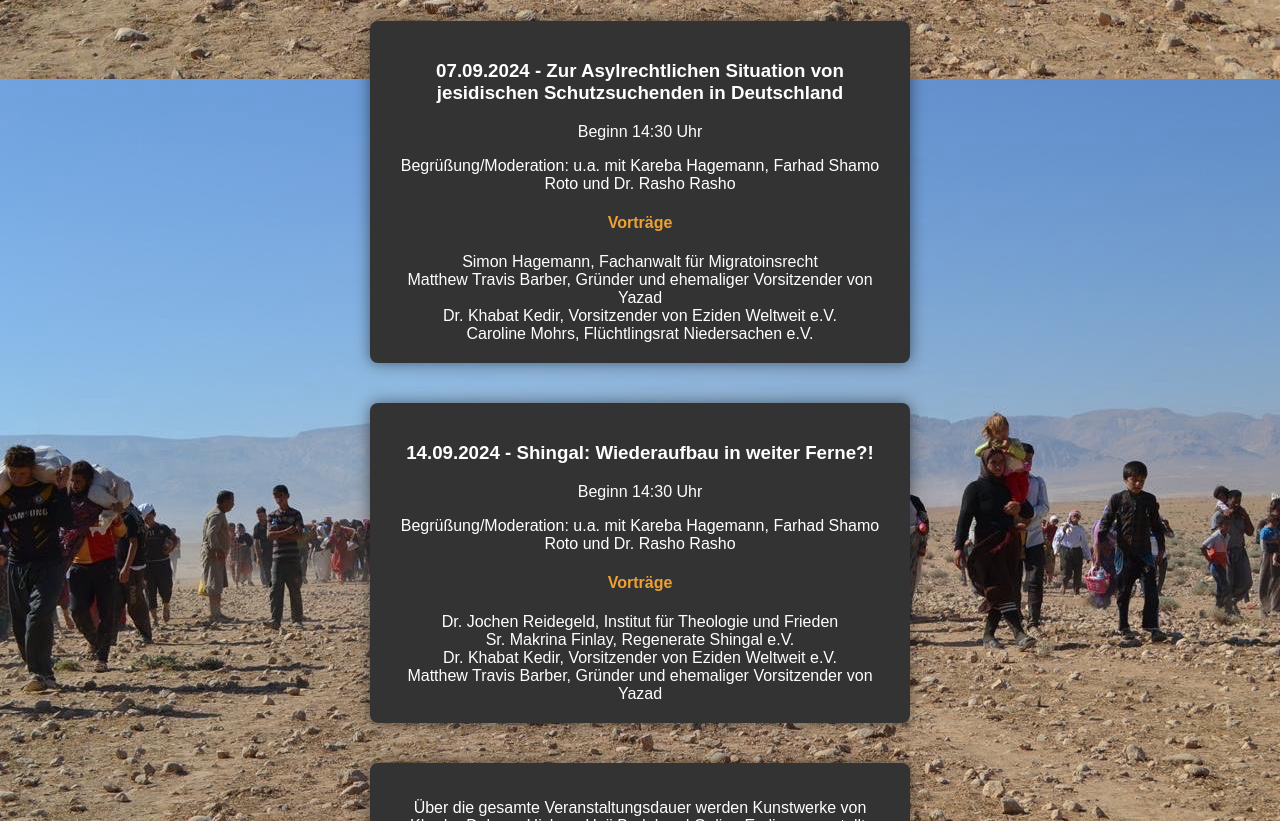
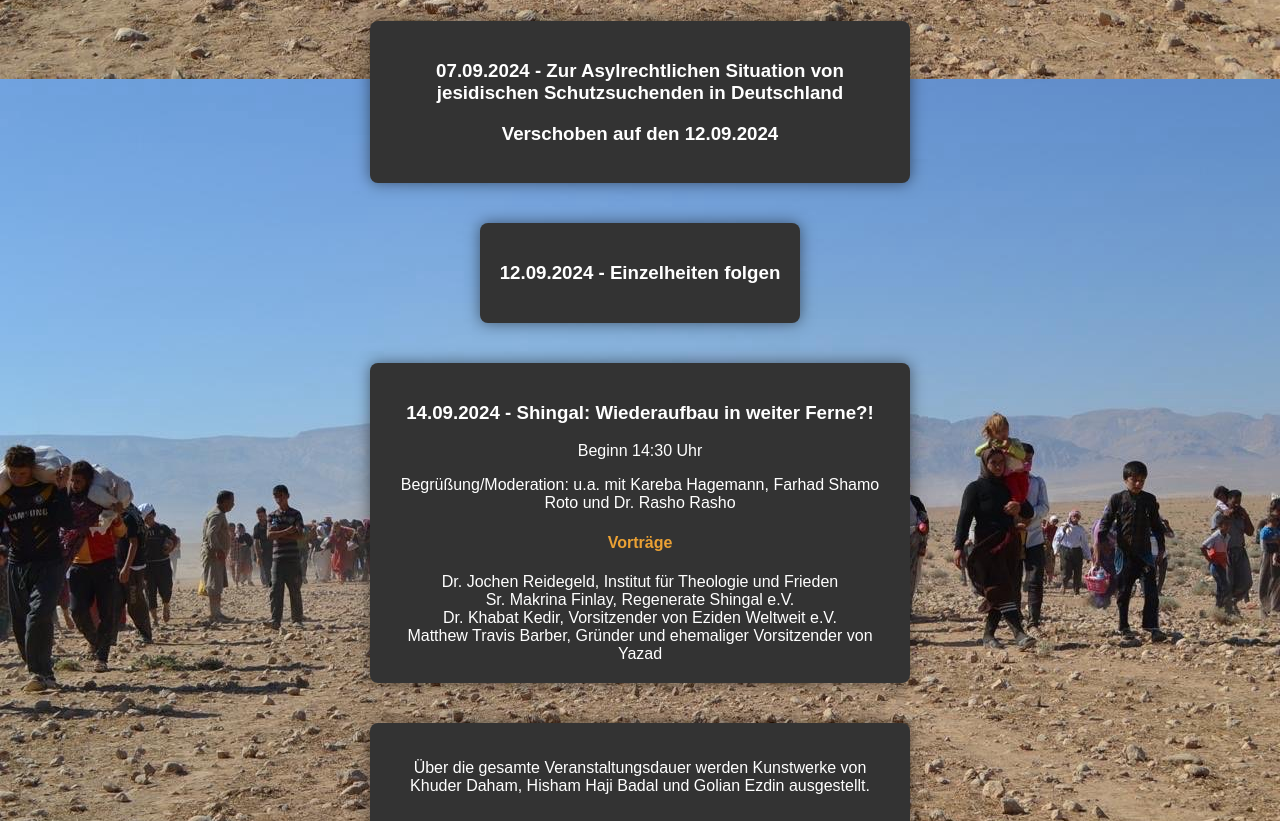
Before and after one commit to Sabmink/farman74, a plain HTML site: page index.html in a window 1280 px wide. Shown: the part 2480-3301 px from the top of the page. Drawn offline with Linux system fonts and the light colour scheme.

Commit message:
Update index.html

```diff
--- a/index.html
+++ b/index.html
@@ -61,15 +61,12 @@
 
         <div class="card">
             <h3>07.09.2024 - Zur Asylrechtlichen Situation von jesidischen Schutzsuchenden in Deutschland</h3>
-            <p>Beginn 14:30 Uhr</p>
-            <p>Begrüßung/Moderation: u.a. mit Kareba Hagemann, Farhad Shamo Roto und Dr. Rasho Rasho<br>
-            <h4>Vorträge</h4>
-             Simon Hagemann, Fachanwalt für Migratoinsrecht<br>
-             Matthew Travis Barber, Gründer und ehemaliger Vorsitzender von Yazad<br>
-             Dr. Khabat Kedir, Vorsitzender von Eziden Weltweit e.V.<br>
-             Caroline Mohrs, Flüchtlingsrat Niedersachen e.V.<br>
+            <h3>Verschoben auf den 12.09.2024</h3>
         </div>
 
+        <div class="card">
+            <h3>12.09.2024 - Einzelheiten folgen</h3>
+        </div>
         <div class="card">
             <h3>14.09.2024 - Shingal: Wiederaufbau in weiter Ferne?!</h3>
             <p>Beginn 14:30 Uhr</p>
```
